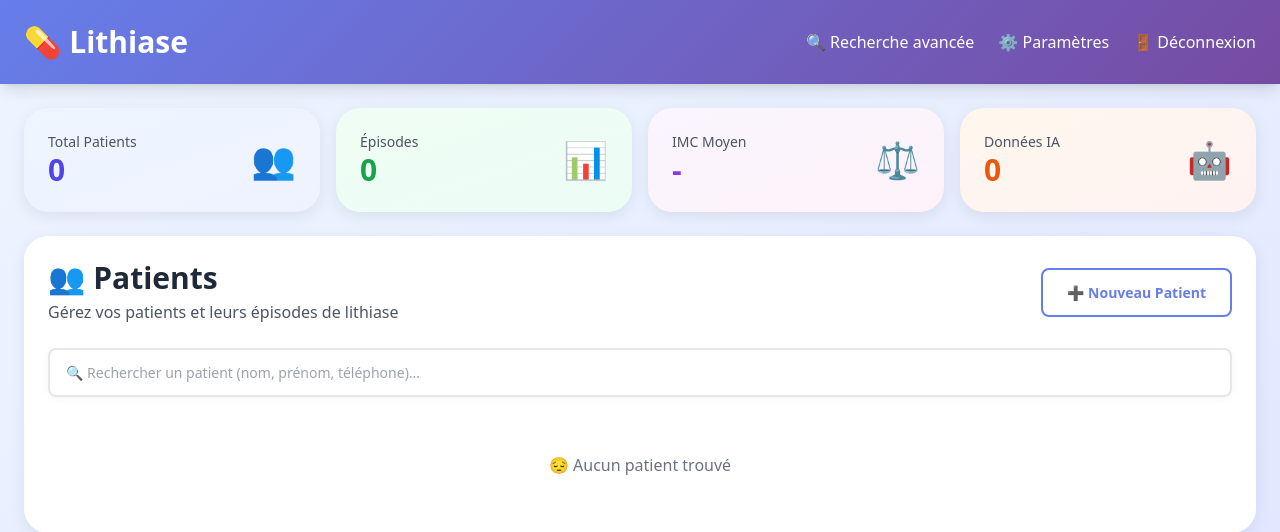
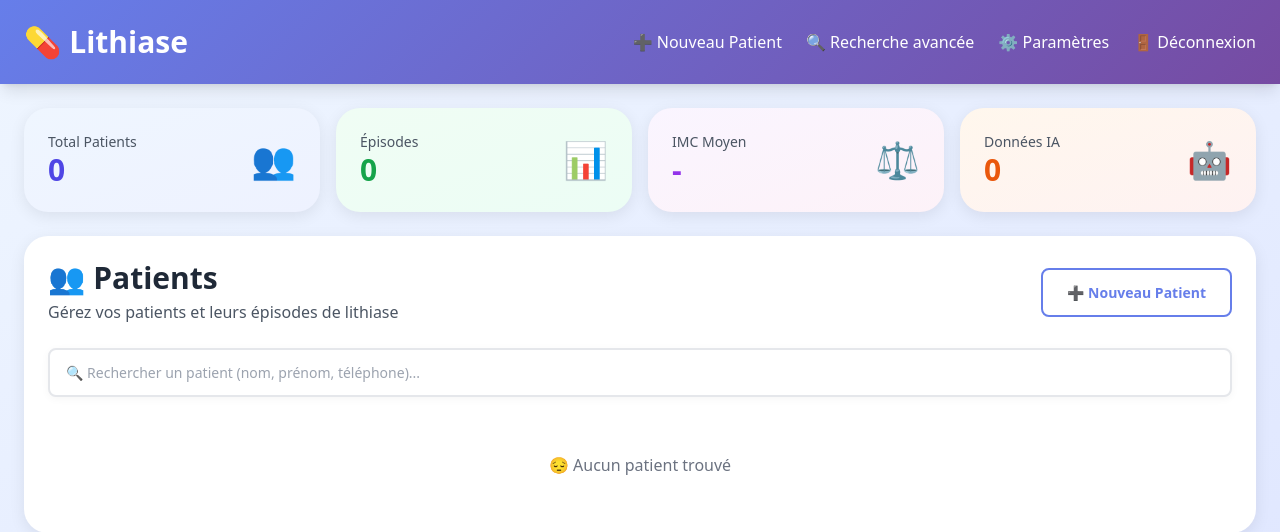
Before and after one commit to moa-digitalagency/LithiaseWeb, a Flask app: page / in a window 1280 px wide. Shown: the top 532 px of the page. Run offline with Flask 3, Linux system fonts and the light colour scheme; a user stored in the database is signed in; data that the repository does not hold is empty; parts of the project's set-up code (start-up, migrations or seed data) failed here and were passed over; some libraries are stand-ins or nearby versions.

Commit message:
Add a new patient button to multiple dashboard pages
Adds a "➕ Nouveau Patient" link to the navigation bar across dashboard, new patient, parameters, patient, and search pages.

Replit-Commit-Author: Agent
Replit-Commit-Session-Id: 8cca9fec-8162-4710-8054-9616780032d1
Replit-Commit-Checkpoint-Type: intermediate_checkpoint
Replit-Commit-Event-Id: 2e96981c-492e-4b82-a140-780641d4a23b
Replit-Commit-Screenshot-Url: https://storage.googleapis.com/screenshot-production-us-central1/09889103-4e0d-4f37-85c8-38621046b97d/8cca9fec-8162-4710-8054-9616780032d1/CjvsSXI

```diff
--- a/templates/dashboard.html
+++ b/templates/dashboard.html
@@ -12,6 +12,7 @@
         <div class="container mx-auto px-6 flex justify-between items-center">
             <h1 class="text-3xl font-bold">💊 Lithiase</h1>
             <div class="flex items-center space-x-6">
+                <a href="/nouveau-patient" class="hover:text-indigo-200 transition-colors font-medium">➕ Nouveau Patient</a>
                 <a href="/search" class="hover:text-indigo-200 transition-colors font-medium">🔍 Recherche avancée</a>
                 <a href="/parametres" class="hover:text-indigo-200 transition-colors font-medium">⚙️ Paramètres</a>
                 <a href="/logout" class="hover:text-indigo-200 transition-colors font-medium">🚪 Déconnexion</a>
--- a/templates/nouveau-patient.html
+++ b/templates/nouveau-patient.html
@@ -13,6 +13,7 @@
             <h1 class="text-3xl font-bold">💊 Lithiase</h1>
             <div class="flex items-center space-x-6">
                 <a href="/" class="hover:text-indigo-200 transition-colors font-medium">🏠 Tableau de bord</a>
+                <a href="/nouveau-patient" class="hover:text-indigo-200 transition-colors font-medium text-indigo-300">➕ Nouveau Patient</a>
                 <a href="/search" class="hover:text-indigo-200 transition-colors font-medium">🔍 Recherche avancée</a>
                 <a href="/parametres" class="hover:text-indigo-200 transition-colors font-medium">⚙️ Paramètres</a>
                 <a href="/logout" class="hover:text-indigo-200 transition-colors font-medium">🚪 Déconnexion</a>
--- a/templates/parametres.html
+++ b/templates/parametres.html
@@ -13,6 +13,7 @@
             <h1 class="text-3xl font-bold">💊 Lithiase</h1>
             <div class="flex items-center space-x-6">
                 <a href="/" class="hover:text-indigo-200 transition-colors font-medium">🏠 Tableau de bord</a>
+                <a href="/nouveau-patient" class="hover:text-indigo-200 transition-colors font-medium">➕ Nouveau Patient</a>
                 <a href="/search" class="hover:text-indigo-200 transition-colors font-medium">🔍 Recherche</a>
                 <a href="/parametres" class="hover:text-indigo-200 transition-colors font-medium text-indigo-300">⚙️ Paramètres</a>
                 <a href="/logout" class="hover:text-indigo-200 transition-colors font-medium">🚪 Déconnexion</a>
--- a/templates/patient.html
+++ b/templates/patient.html
@@ -13,6 +13,7 @@
             <h1 class="text-3xl font-bold">💊 Lithiase</h1>
             <div class="flex items-center space-x-6">
                 <a href="/" class="hover:text-indigo-200 transition-colors font-medium">🏠 Tableau de bord</a>
+                <a href="/nouveau-patient" class="hover:text-indigo-200 transition-colors font-medium">➕ Nouveau Patient</a>
                 <a href="/search" class="hover:text-indigo-200 transition-colors font-medium">🔍 Recherche</a>
                 <a href="/parametres" class="hover:text-indigo-200 transition-colors font-medium">⚙️ Paramètres</a>
                 <a href="/logout" class="hover:text-indigo-200 transition-colors font-medium">🚪 Déconnexion</a>
--- a/templates/search.html
+++ b/templates/search.html
@@ -13,6 +13,7 @@
             <h1 class="text-3xl font-bold">💊 Lithiase</h1>
             <div class="flex items-center space-x-6">
                 <a href="/" class="hover:text-indigo-200 transition-colors font-medium">🏠 Tableau de bord</a>
+                <a href="/nouveau-patient" class="hover:text-indigo-200 transition-colors font-medium">➕ Nouveau Patient</a>
                 <a href="/parametres" class="hover:text-indigo-200 transition-colors font-medium">⚙️ Paramètres</a>
                 <a href="/logout" class="hover:text-indigo-200 transition-colors font-medium">🚪 Déconnexion</a>
             </div>
```
